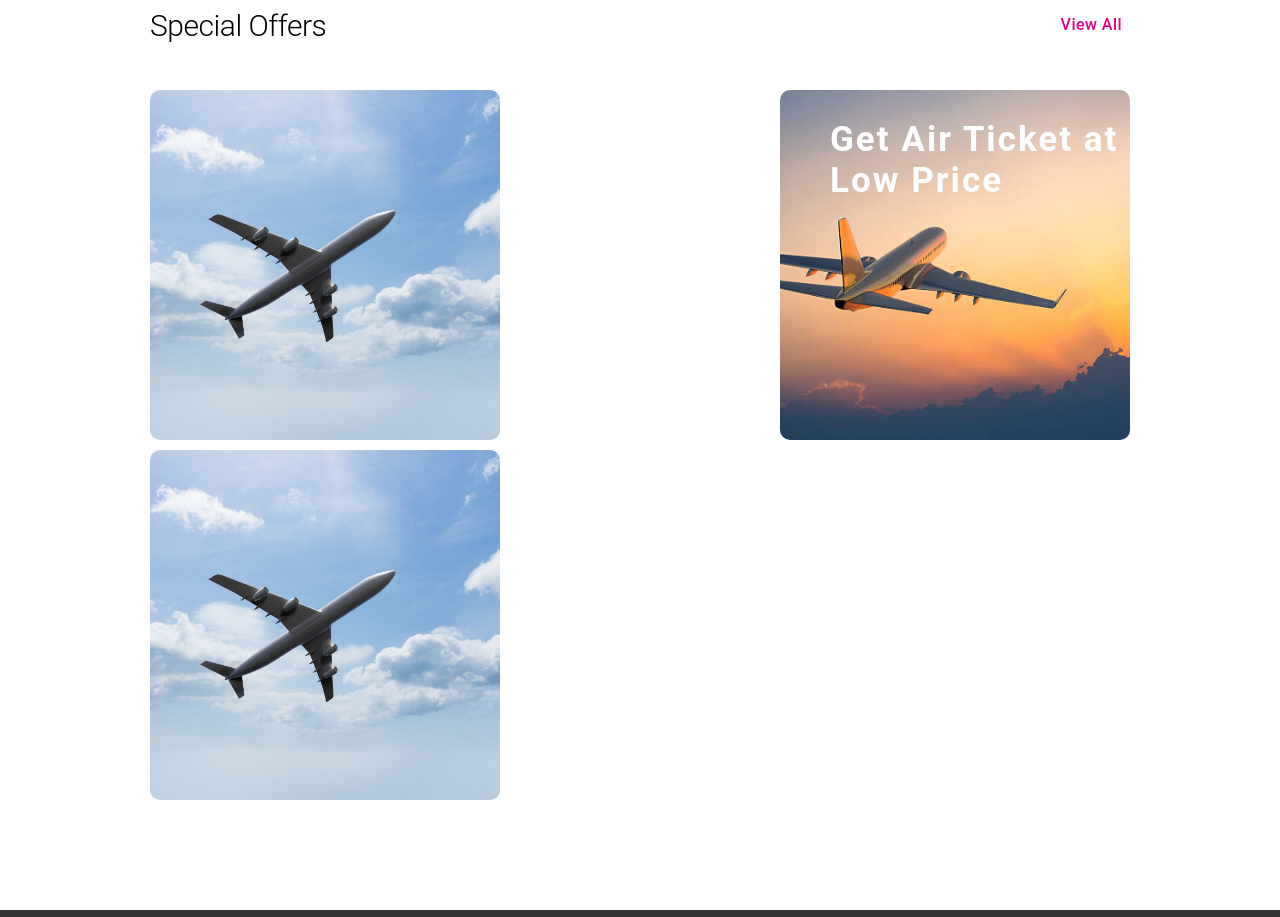
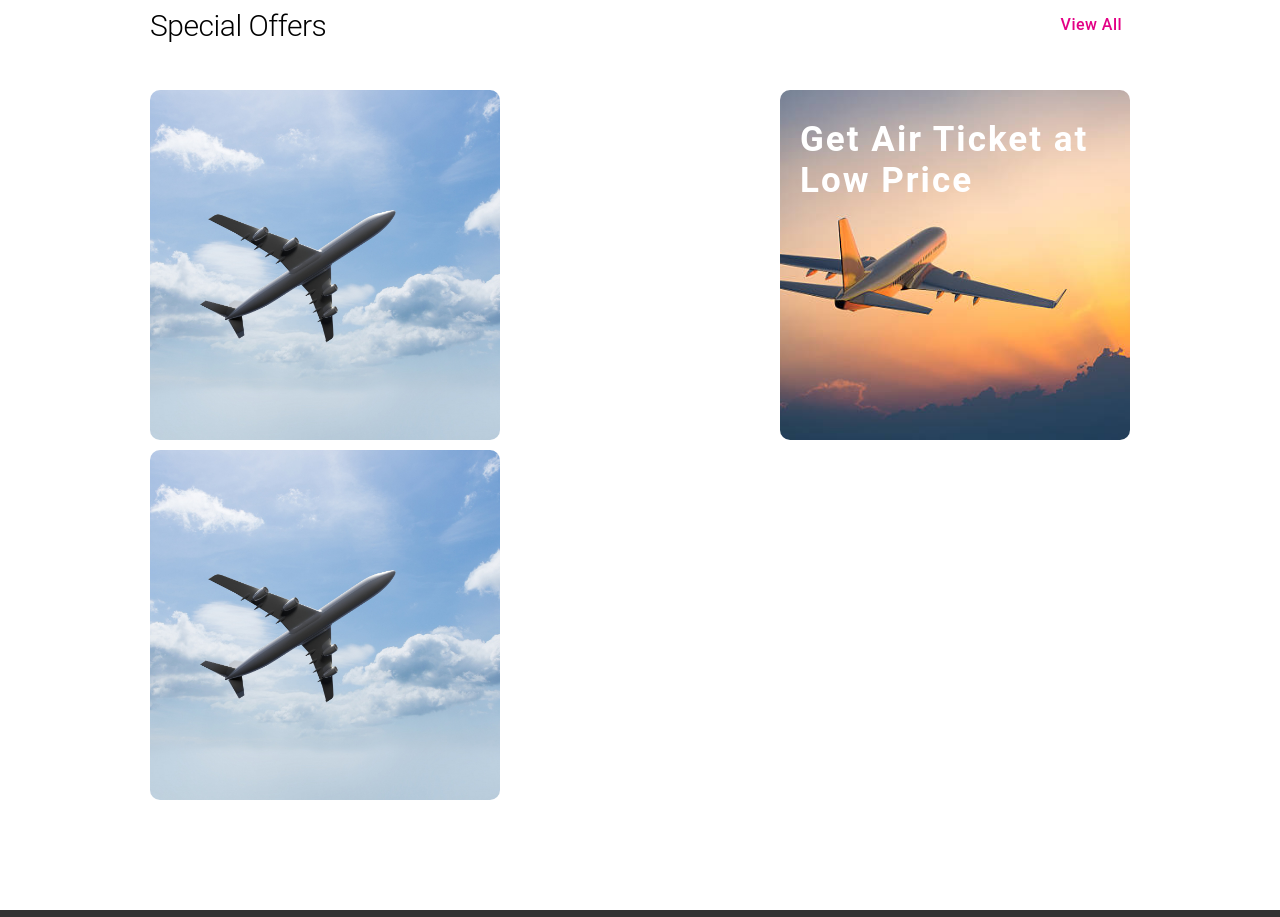
Before and after one commit to JubairTolon/test-case-fly-far-tech, a React (Vite) app: page / in a window 1280 px wide. Shown: the part 1420-2337 px from the top of the page. Built offline with nearby package versions, Linux system fonts and the light colour scheme.

Commit message:
little css changed

```diff
--- a/src/Components/Home/AllOffers.jsx
+++ b/src/Components/Home/AllOffers.jsx
@@ -51,7 +51,7 @@ const AllOffers = () => {
                         }
                     }}
                 >
-                    <Typography variant="h1" sx={{ fontWeight: '600', letterSpacing: '.1ch', fontSize: '35px', color: 'white', marginLeft: '50px', marginTop: '30px' }}>Get Air Ticket at <br /> Low Price</Typography>
+                    <Typography variant="h1" sx={{ fontWeight: '600', letterSpacing: '.1ch', fontSize: '35px', color: 'white', marginLeft: '20px', marginTop: '30px' }}>Get Air Ticket at <br /> Low Price</Typography>
                 </Box>
                 <Box
                     sx={{
--- a/src/Components/Home/Banner.jsx
+++ b/src/Components/Home/Banner.jsx
@@ -12,7 +12,6 @@ import Holiday from "./Holiday";
 
 const Banner = () => {
     const [isActive, setisActive] = useState('air-ticket')
-
 
     return (
         <Box
```
